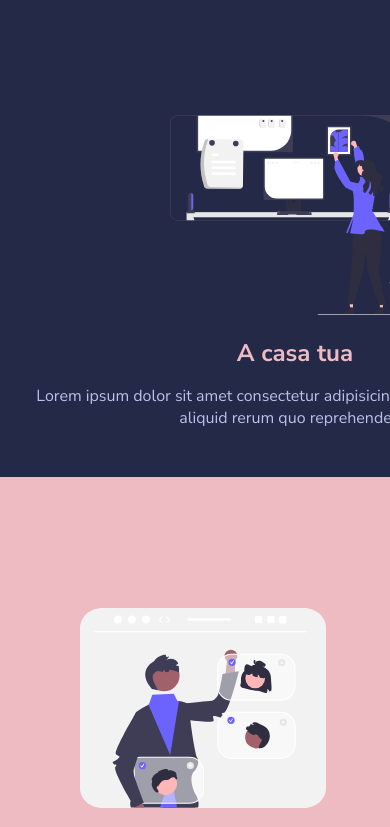
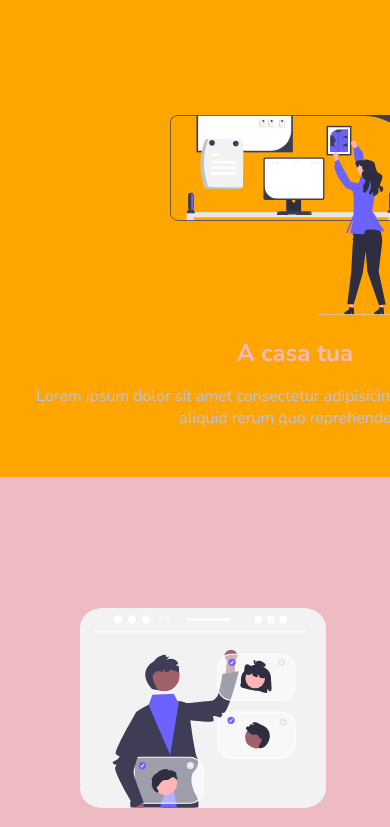
Before and after one commit to totarochristian/html-css-resp-wannabe, a plain HTML site: page index.html in a window 390 px wide. Shown: the part 118-945 px from the top of the page. Drawn offline with Linux system fonts and the light colour scheme.

Commit message:
Add media queries setted for the tablet and the mobile with test change background color.

```diff
--- a/css/style.css
+++ b/css/style.css
@@ -127,3 +127,17 @@ img {
 /************************************************
     SOLUZIONE RESPONSIVE
  ************************************************/
+
+ /* Tablet */
+ @media screen and (max-width: 768px){
+    body{
+        background-color: yellow;
+    }
+ }
+
+ /* Mobile */
+@media screen and (max-width: 480px){
+    body{
+        background-color: orange;
+    }
+}
```
